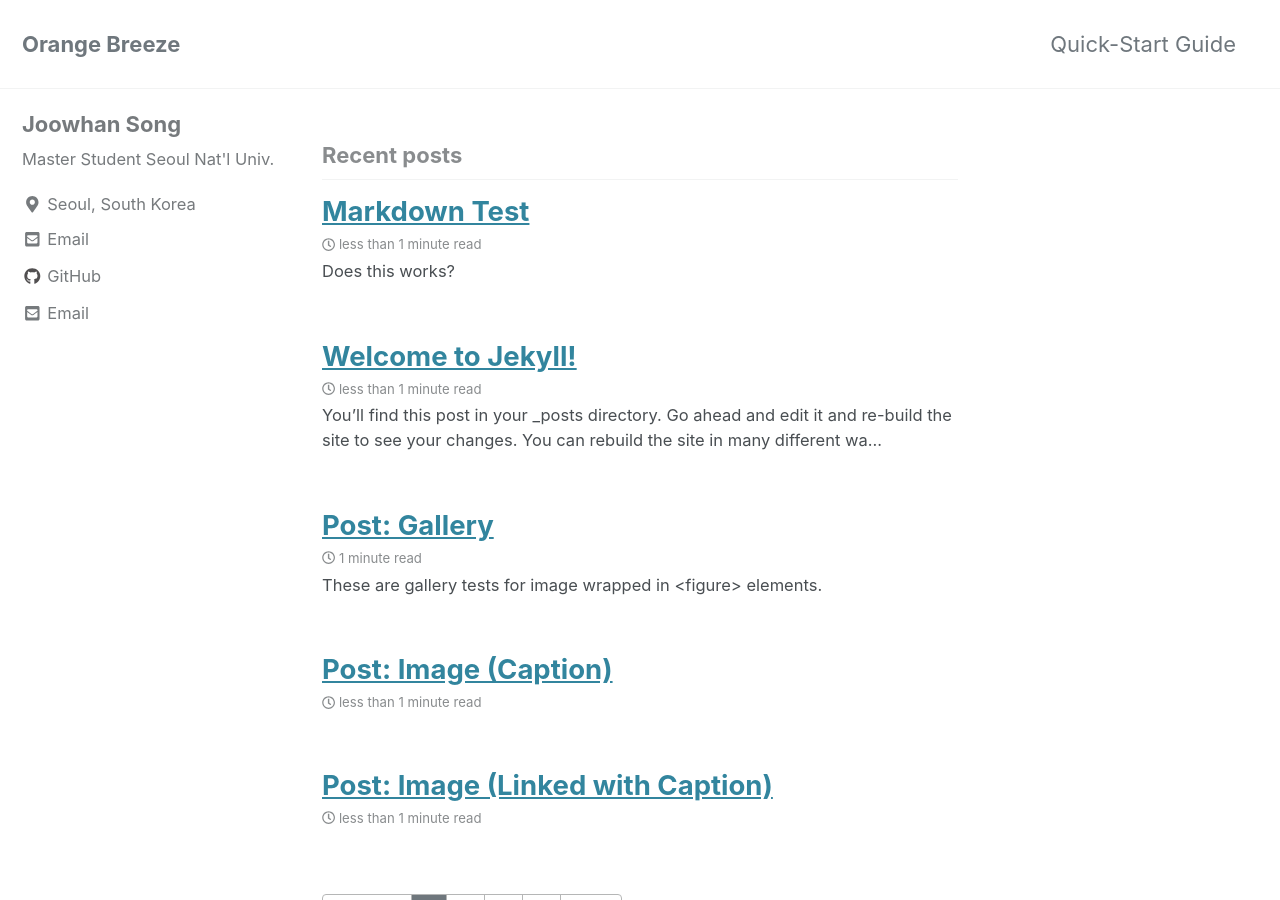
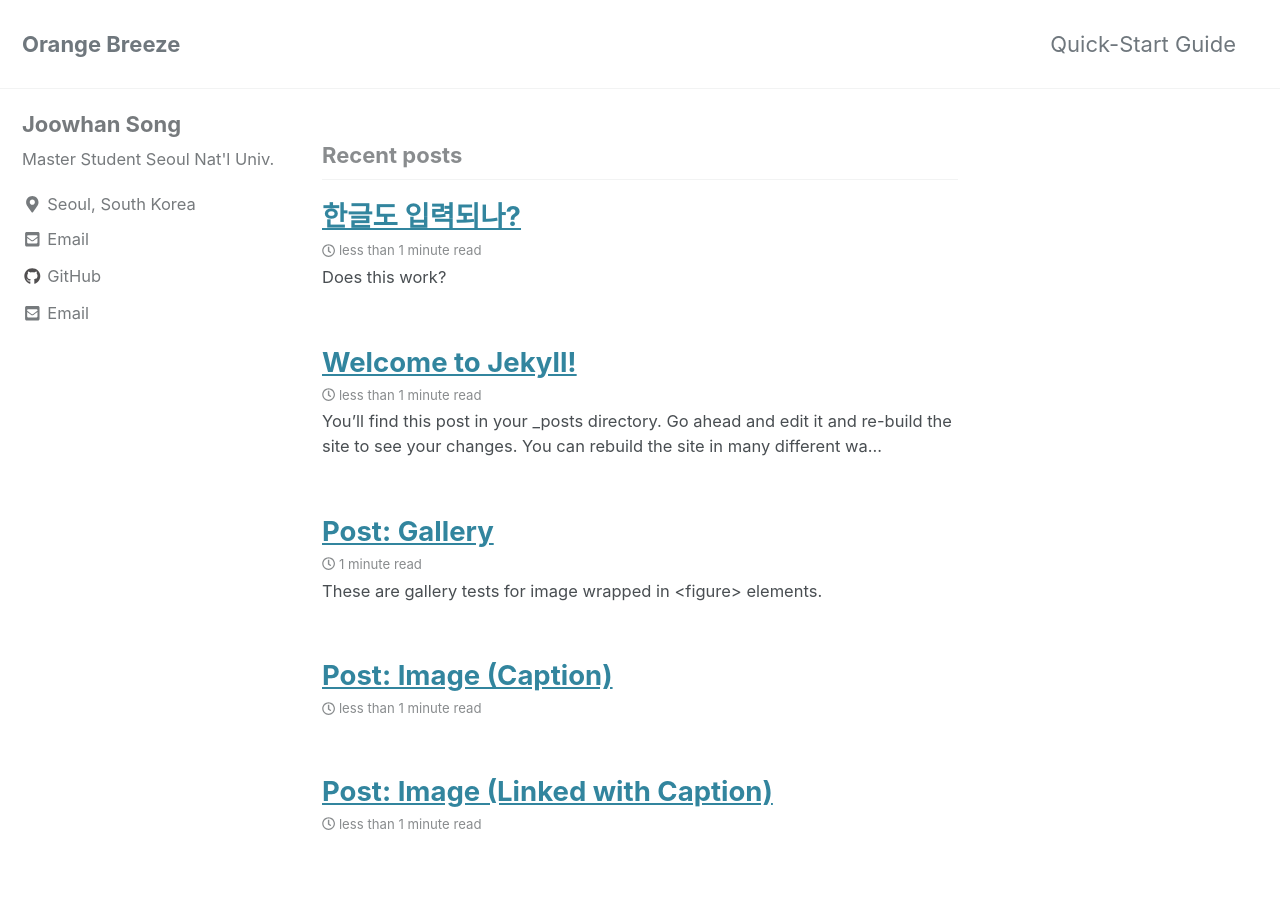
Before and after one commit to Joovvhan/joovvhan.github.io, a Jekyll site: the page built from index.html, in a window 1280 px wide and 900 px high. Built offline with Jekyll 4.4.1, drawn with Linux system fonts in a browser that asks for light colours; cached includes are drawn as plain includes; nearby versions of some CDN libraries; the list of posts is cut into pages by our own code.

Commit message:
Checking Korean Language

```diff
--- a/_posts/2018-12-11-Markdown_Test.markdown
+++ b/_posts/2018-12-11-Markdown_Test.markdown
@@ -1,10 +1,10 @@
 ---
 layout: post
-title:  "Markdown Test"
+title:  "한글도 입력되나?"
 date:   2018-12-11 13:23:00 +0900
 categories: jekyll update
 ---
-Does this works?
+Does this work?
 
 {% highlight ruby %}
 def print_hi(name)
```
